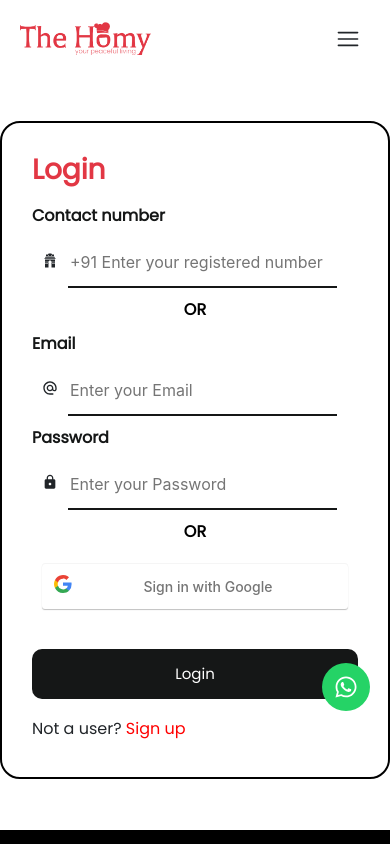
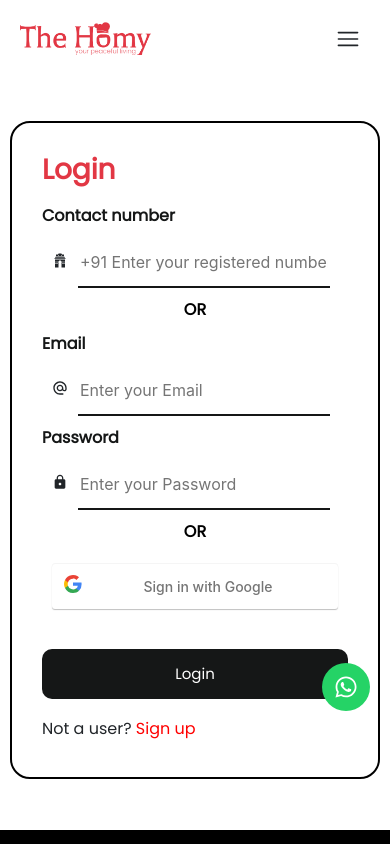
Before and after one commit to thehomy001/thehomy.in, a React (Vite) app: page /Login in a window 390 px wide. Shown: the top 844 px of the page. Built offline with nearby package versions, Linux system fonts and the light colour scheme.

Commit message:
sform margin

```diff
--- a/components/SignUp/Signup.css
+++ b/components/SignUp/Signup.css
@@ -42,3 +42,9 @@
     width: 85%;
     height: 100%;
   }
+
+  @media (max-width: 600px) {
+    .sform {
+     margin: 10px;
+    }
+  }
```
